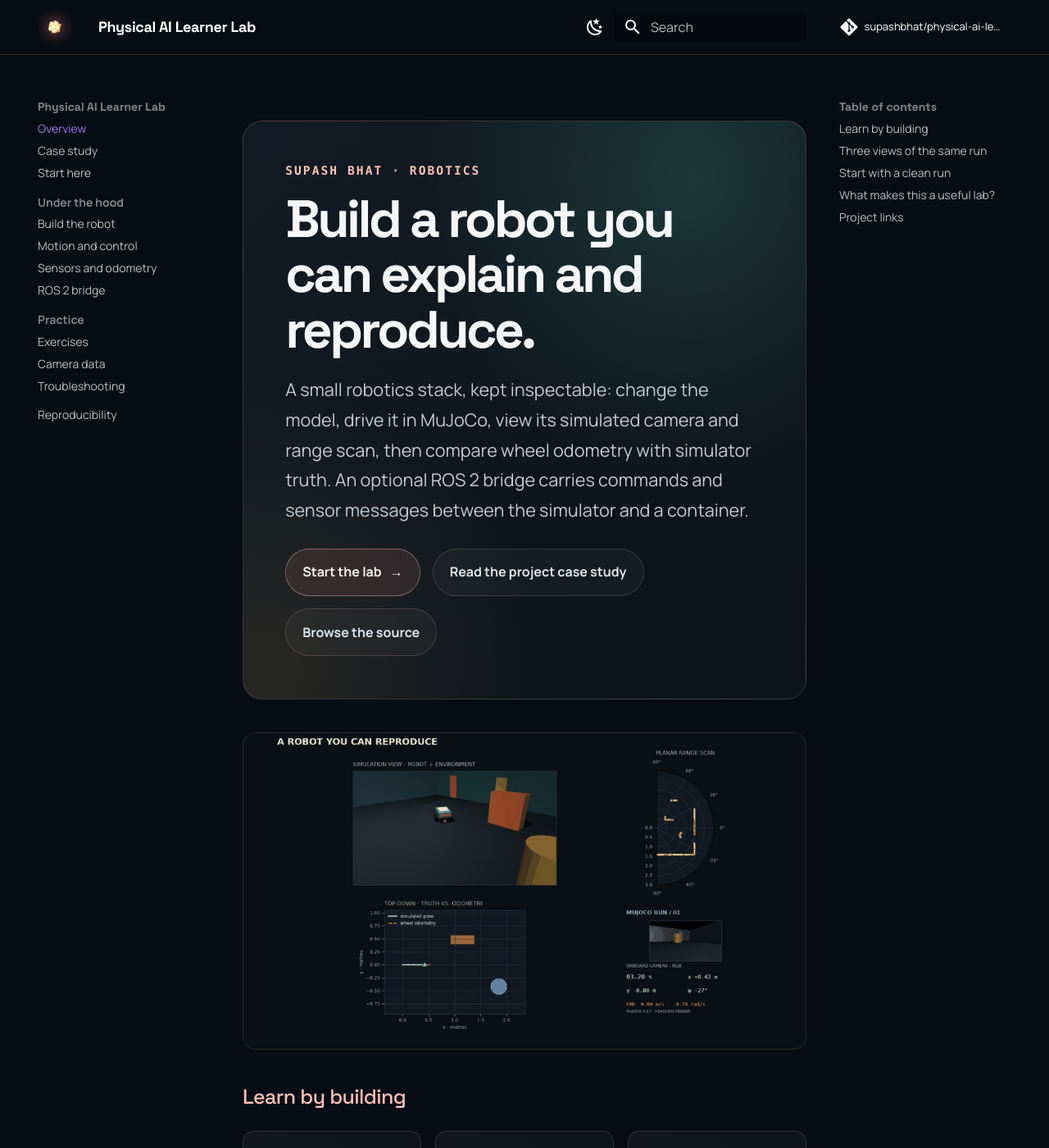
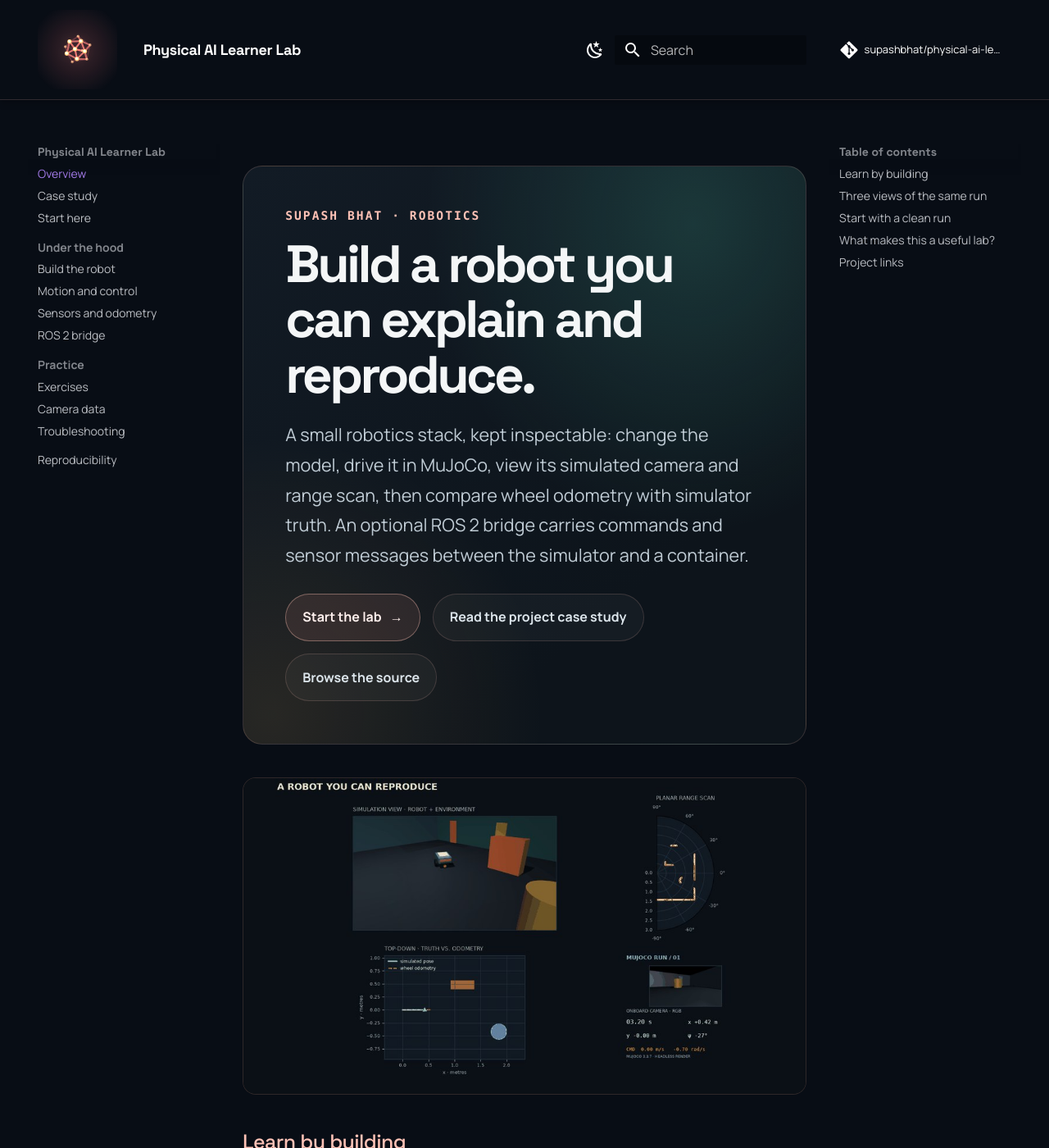
Before and after one commit to supashbhat/physical-ai-learner-lab, an MkDocs documentation site: the page built from docs/index.md, in a window 1280 px wide and 1400 px high. Shown: the whole window at 82% size. Built offline with MkDocs 1.6.1 and Material for MkDocs 9.7.7, drawn with Linux system fonts in a browser that asks for light colours; comment, search, counter and statistics services are not loaded.

Commit message:
match the portfolio mark in the lab header

```diff
--- a/docs/javascripts/icosa-shell.js
+++ b/docs/javascripts/icosa-shell.js
@@ -55,7 +55,9 @@ const rotateVertex = (vertex, rx, ry, rz) => {
 const setupIcosaShell = (canvas) => {
     const ctx = canvas.getContext("2d");
     if (!ctx) return;
-    const isNavShell = !!canvas.closest(".brand-mark");
+    const isNavShell = !!canvas.closest(
+        ".brand-mark, .brand__glyph, .lab-header-mark, .project-brand-row, .corner-orb",
+    );
 
     let width = 0;
     let height = 0;
--- a/docs/javascripts/intro.js
+++ b/docs/javascripts/intro.js
@@ -19,7 +19,7 @@
   row.className = "lab-intro__row";
   const mark = document.createElement("canvas");
   mark.className = "lab-intro__mark icosa-shell";
-  mark.dataset.shellSize = "76";
+  mark.dataset.shellSize = "102";
   mark.setAttribute("aria-hidden", "true");
   const copy = document.createElement("div");
   const eyebrow = document.createElement("p");
@@ -58,7 +58,7 @@ const logo = document.querySelector(".md-header__button.md-logo");
 if (logo && !logo.querySelector(".icosa-shell")) {
   const mark = document.createElement("canvas");
   mark.className = "icosa-shell lab-header-mark";
-  mark.dataset.shellSize = "43";
+  mark.dataset.shellSize = "90";
   mark.setAttribute("aria-hidden", "true");
   logo.replaceChildren(mark);
 }
--- a/docs/stylesheets/extra.css
+++ b/docs/stylesheets/extra.css
@@ -64,11 +64,11 @@ body, input { font-family: var(--lab-body); }
 .lab-intro { position: fixed; inset: 0; z-index: 10000; display: grid; place-items: center; padding: 1.5rem; color: #edf6ff; background: #050b14; opacity: 0; pointer-events: none; transition: opacity .35s ease; }
 .lab-intro.is-visible { opacity: 1; pointer-events: auto; }
 .lab-intro__row { display: flex; align-items: center; gap: 1.15rem; max-width: 42rem; }
-.lab-intro__mark { width: 4.8rem; height: 4.8rem; flex: 0 0 4.8rem; cursor: grab; touch-action: none; }
-.lab-header-mark { display: block; width: 2.7rem; height: 2.7rem; cursor: grab; touch-action: none; }
+.lab-intro__mark { width: 6.4rem; height: 6.4rem; flex: 0 0 6.4rem; cursor: grab; touch-action: none; }
+.lab-header-mark { display: block; width: 5.65rem; height: 5.65rem; cursor: grab; touch-action: none; }
 .icosa-shell { display: block; width: 100%; height: 100%; cursor: grab; touch-action: none; }
 .icosa-shell.dragging { cursor: grabbing; }
-.md-header__button.md-logo { width: 2.9rem; height: 2.9rem; }
+.md-header__button.md-logo { width: 5.65rem; min-width: 5.65rem; max-width: none; height: 5.65rem; }
 .lab-intro__eyebrow { margin: 0 0 .45rem; color: var(--lab-coral); font: 700 .72rem/1.4 ui-monospace, SFMono-Regular, Menlo, monospace; letter-spacing: .15em; text-transform: uppercase; }
 .lab-intro__title { margin: 0; color: #f3f6f8; font: 700 clamp(1.8rem, 5vw, 3.2rem)/1.05 var(--lab-display); letter-spacing: -.045em; }
 .lab-intro__line { margin: .6rem 0 0; color: #c2b2b3; font-size: .98rem; }
```
